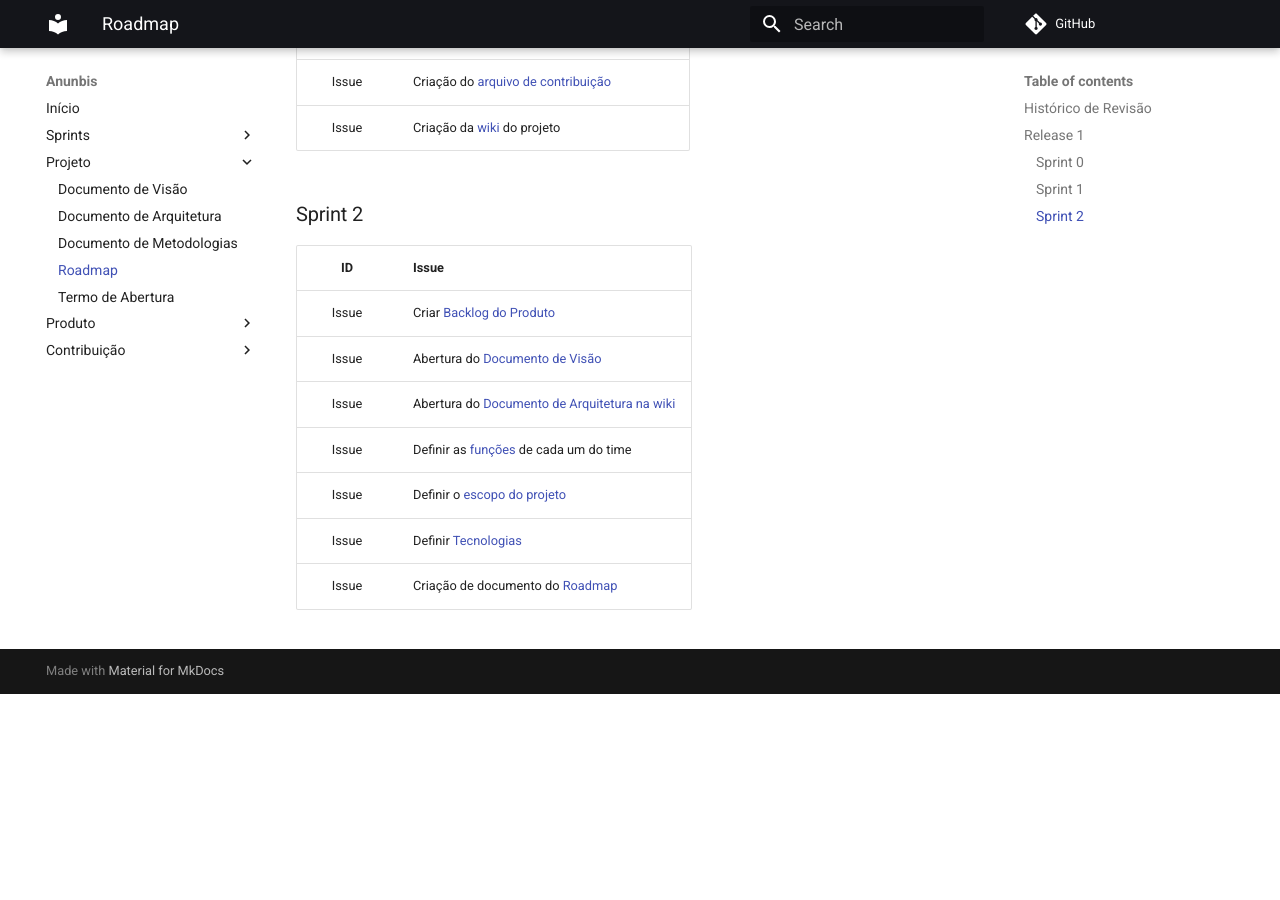
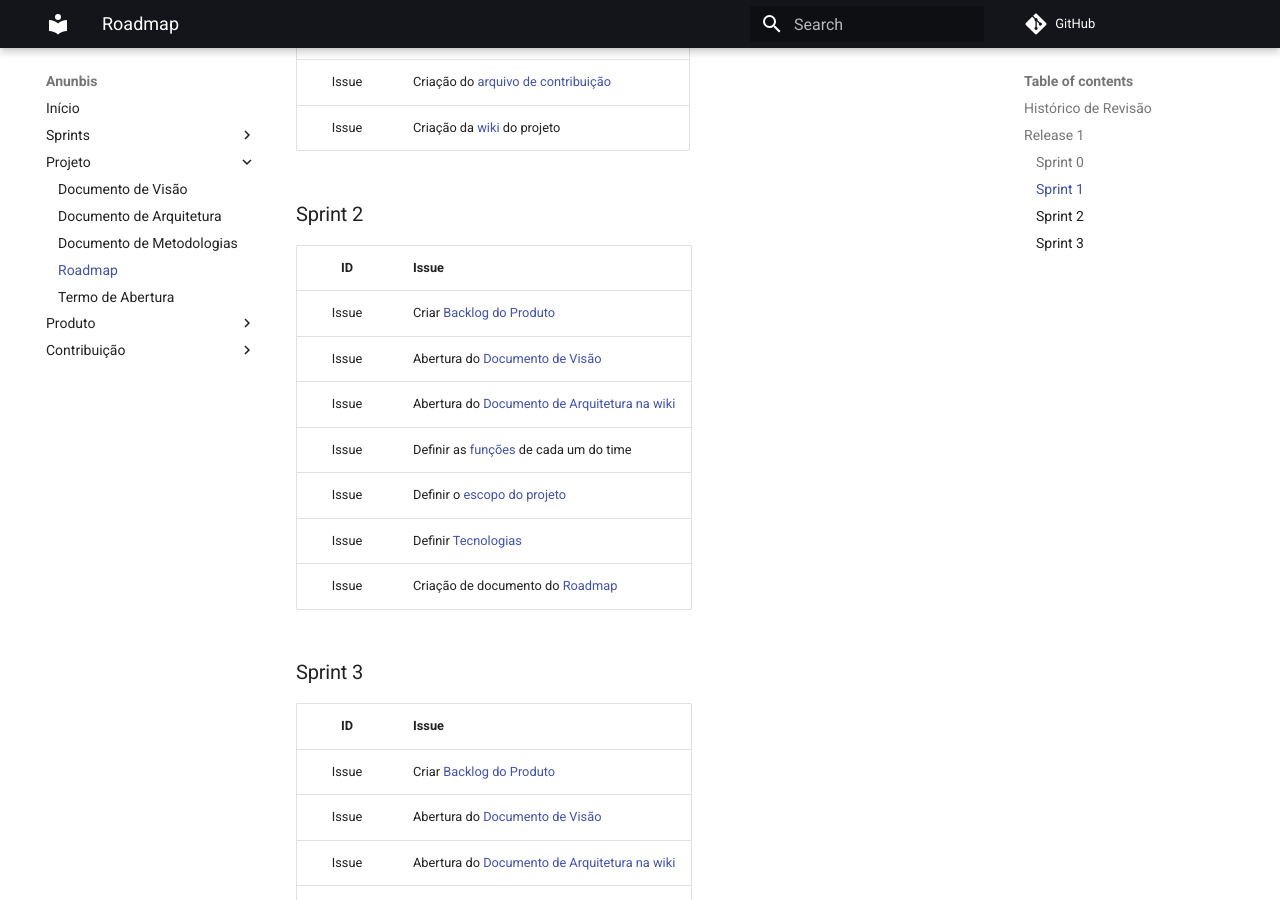
Before and after one commit to fga-eps-mds/2020.2-Anunbis, an MkDocs documentation site: the page built from docs/documentacao/roadmap.md, in a window 1280 px wide and 900 px high, scrolled down 874 px. Built offline with MkDocs 1.6.1 and Material for MkDocs 9.7.7, drawn with Linux system fonts in a browser that asks for light colours; comment, search, counter and statistics services are not loaded; before the commit the page ends 1568 px from its top, so only the background shows below that.

```diff
--- a/docs/documentacao/roadmap.md
+++ b/docs/documentacao/roadmap.md
@@ -38,3 +38,14 @@
 | Issue  |Definir o [escopo do projeto](https://github.com/fga-eps-mds/2020.2-Anunbis/issues/18)
 | Issue  |Definir [Tecnologias](https://github.com/fga-eps-mds/2020.2-Anunbis/issues/19)
 | Issue  |Criação de documento do [Roadmap](https://github.com/fga-eps-mds/2020.2-Anunbis/issues/29)
+
+### Sprint 3
+| ID | Issue |
+|:--:| ------- |
+| Issue  |Criar [Backlog do Produto](https://github.com/fga-eps-mds/2020.2-Anunbis/issues/24)
+| Issue  |Abertura do [Documento de Visão](https://fga-eps-mds.github.io/2020.2-Anunbis/documentacao/documento-de-visao/)
+| Issue  |Abertura do [Documento de Arquitetura na wiki](https://fga-eps-mds.github.io/2020.2-Anunbis/documentacao/documento-de-arquitetura/)
+| Issue  |Definir as [funções](https://github.com/fga-eps-mds/2020.2-Anunbis/issues/20) de cada um do time
+| Issue  |Definir o [escopo do projeto](https://github.com/fga-eps-mds/2020.2-Anunbis/issues/18)
+| Issue  |Definir [Tecnologias](https://github.com/fga-eps-mds/2020.2-Anunbis/issues/19)
+| Issue  |Criação de documento do [Roadmap](https://github.com/fga-eps-mds/2020.2-Anunbis/issues/29)
```
Also changed, not shown: docs/sprints/planejamento-sprint-3.md (+36 -10 lines), docs/sprints/revisao-sprint-3.md (+44 -3 lines).
